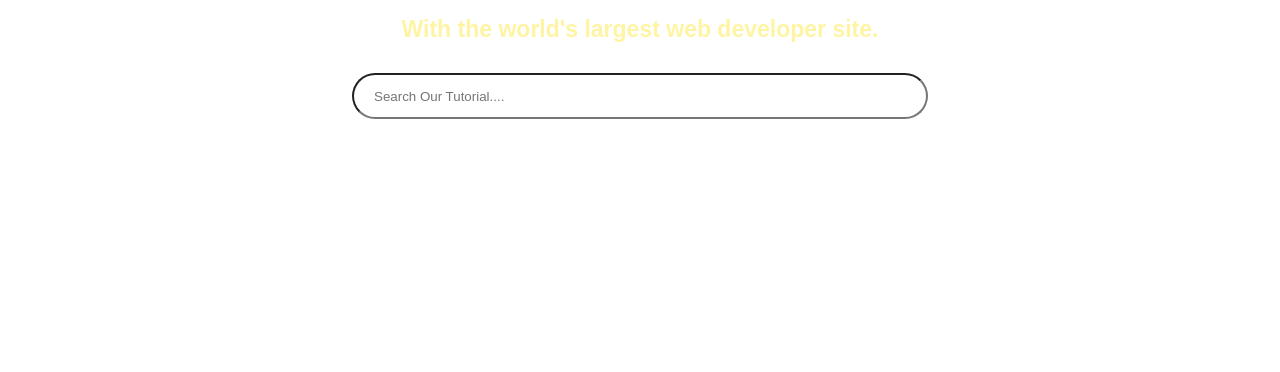
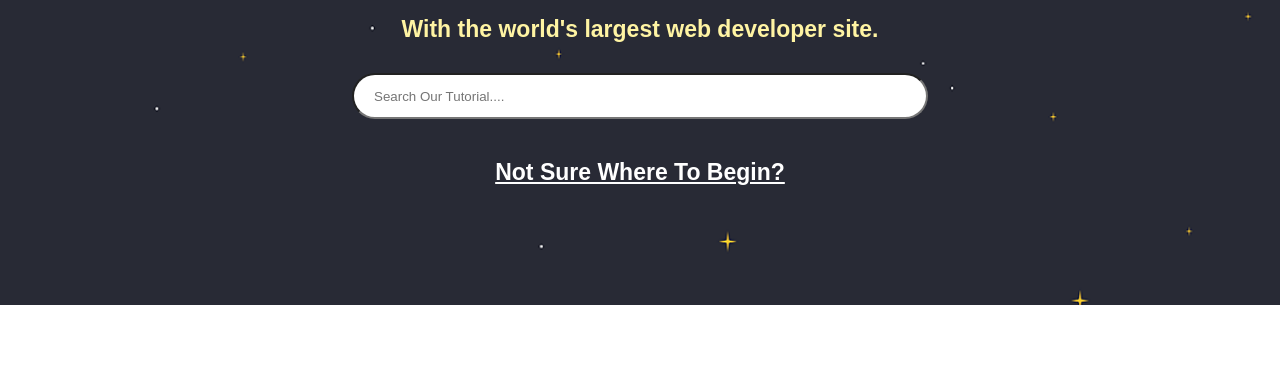
Before and after one commit to Troverint/w3clone.github.io, a plain HTML site: page index.html in a window 1280 px wide. Shown: the part 195-567 px from the top of the page. Drawn offline with Linux system fonts and the light colour scheme; files whose address does not match are found by name.

Commit message:
Update style.css

```diff
--- a/style.css
+++ b/style.css
@@ -6,7 +6,7 @@ body{
     background-color: white;
 }
 
-/* Header dan Navbar */
+
 header{
     display: flex;
     flex-direction: row;
@@ -26,7 +26,7 @@ header  .logo img{
 }
 
 header nav ul{
-    /* FLEXBOX */
+
     display: flex;
     flex-direction: row;
     align-items: center;
@@ -44,11 +44,9 @@ header nav ul li a{
 
 header nav ul li button{
     background-color: transparent;
-    /* border: none; */
     border: 1px solid grey;
     width: 150px;
     height: 30px;
-    /* color: white; */
     border-radius: 360px;
     text-align: left;
     cursor: text;
@@ -101,7 +99,7 @@ header nav ul li a{
 /* Konten */
 
 main{
-    background-image: url(images/space.gif);
+    background-image: url(space.gif);
     background-size: cover;
     height: 500px;
     color: white;
@@ -196,7 +194,7 @@ main .mainKonten input{
     background-color: rgb(10, 10, 11);
 }
 
-/* Footer */
+
 footer{
     background-color: rgb(37, 37, 43);
     bottom: 0;
@@ -243,7 +241,6 @@ footer .main{
 }
 
 footer .wrap{
-    /* background-color: white; */
     width: 65%;
     display: flex;
     flex-direction: column;
```
